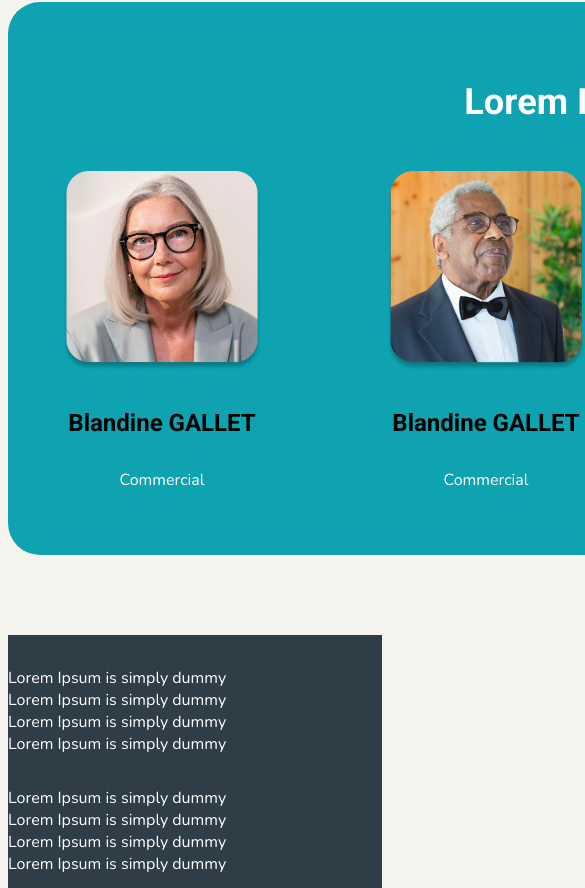
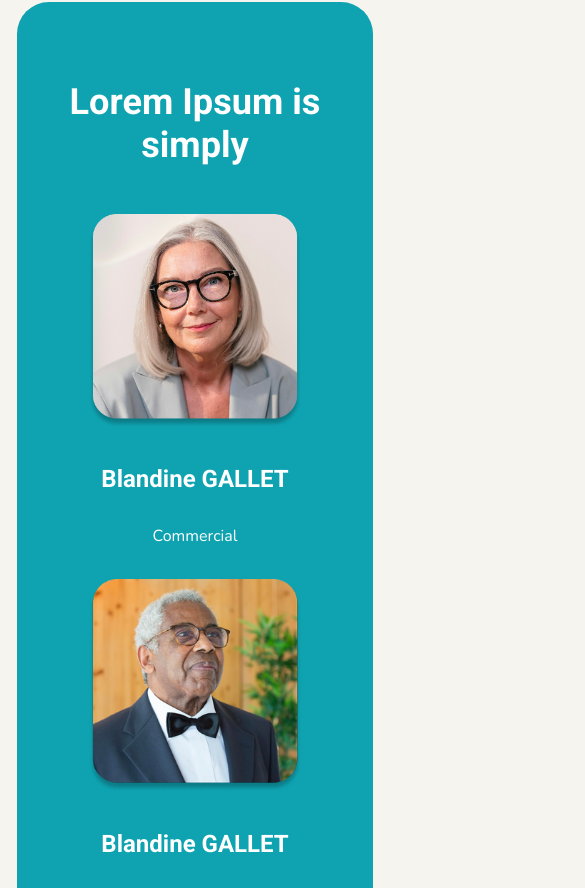
Before and after one commit to LunaireFlare/orizon, a React (Vite) app in the folder frontend/: page / in a window 390 px wide. Shown: the part 3696-4584 px from the top of the page, 585 px wide, since content can reach past the window. Built offline with nearby package versions, Linux system fonts and the light colour scheme.

Commit message:
finalization responsive homepage

```diff
--- a/frontend/src/components/Footer/Footer.scss
+++ b/frontend/src/components/Footer/Footer.scss
@@ -1,3 +1,5 @@
+/* -----------------Version Mobile ----------------- */
+
 #footer {
     width: 100%;
     margin: 0 auto;
@@ -19,12 +21,12 @@
 }
 
 #footer .containerFooter {
-    width: 1280px;
     margin: 0 auto;
     display: grid;
     grid-template-columns: repeat(1, 1fr);
     grid-gap: 2rem;
     align-items: center;
+    text-align: center;
 }
 
 #footer p {
@@ -35,8 +37,9 @@
     margin-top: 3rem
 }
 
+/* -----------------Version Desktop ----------------- */
 
-@media (min-width: 750px) {
+@media (min-width: 1291px) {
 
 #footer {
     width: 100%;
--- a/frontend/src/components/Header/Header.scss
+++ b/frontend/src/components/Header/Header.scss
@@ -33,7 +33,7 @@
 
 /* -----------------Version Desktop ----------------- */
 
-@media (min-width: 750px) {
+@media (min-width: 1291px) {
 
 #containerHead {
     width: 1280px;
--- a/frontend/src/components/Rooftop/Rooftop.scss
+++ b/frontend/src/components/Rooftop/Rooftop.scss
@@ -24,7 +24,7 @@
 
 /* -----------------Version Desktop ----------------- */
 
-@media (min-width: 750px) {
+@media (min-width: 1291px) {
 
 #navMobile {
     display: none;
--- a/frontend/src/components/Testimonial/Testimonial.scss
+++ b/frontend/src/components/Testimonial/Testimonial.scss
@@ -1,3 +1,41 @@
+/* -----------------Version Mobile ----------------- */
+
+#testimonials {
+    width: 95%;
+    margin: 0 auto;
+    background-color: var(--blue-green-sky);
+    border-radius: 2rem;
+    padding: 3rem 0rem;
+    text-align: center;
+}
+
+#testimonials img {
+    width: 60%;
+}
+
+#testimonials .containerTesti {
+    display: grid;
+    grid-template-columns: repeat(1, 1fr);
+    grid-gap: 1rem;
+    margin-top: 3rem;
+    color: #fff;
+}
+
+#testimonials h2 {
+    color: #fff;
+}
+
+#testimonials h4 {
+    color: #fff;
+    padding: 0rem;
+}
+
+
+
+/* -----------------Version Desktop ----------------- */
+
+@media (min-width: 1291px) {
+
 #testimonials {
     width: 1280px;
     margin: 0 auto;
@@ -15,11 +53,9 @@
     color: #fff;
 }
 
-#testimonials h2 {
-    color: #fff;
-}
-
 #testimonials .profil h4 {
     padding: 0rem;
     color: #fff;
 }
+
+}
--- a/frontend/src/main.tsx
+++ b/frontend/src/main.tsx
@@ -1,7 +1,7 @@
 import { BrowserRouter } from 'react-router';
 import { StrictMode } from 'react';
 import { createRoot } from 'react-dom/client';
-// import './index.css'
+import './assets/styles/index.scss';
 import App from './App.tsx';
 
 createRoot(document.getElementById('root')!).render(
--- a/frontend/src/pages/HomePage/HomePage.scss
+++ b/frontend/src/pages/HomePage/HomePage.scss
@@ -76,7 +76,7 @@
 
 
 
-@media (min-width: 750px) {
+@media (min-width: 1291px) {
 
 /* ------------- KEY FIGURES ---------------- */
 
```
